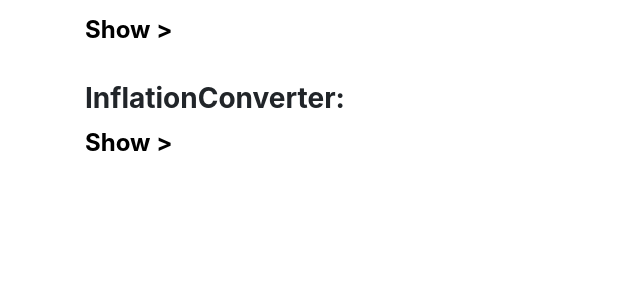
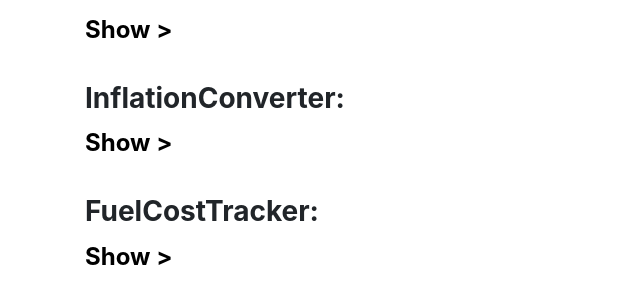
Before and after one commit to someingonewrong/Flask-Fuel-Basics, a Flask app: page /about in a window 1280 px wide. Shown: the part 563-848 px from the top of the page, without its empty margins (0-640 px from the left). Before the commit the page ends 714 px from the top, so only its background shows below. Run offline with Flask 3, Linux system fonts and the light colour scheme; parts of the project's set-up code (start-up, migrations or seed data) failed here and were passed over; some libraries are stand-ins or nearby versions.

Commit message:
Updated about

```diff
--- a/website/templates/about.html
+++ b/website/templates/about.html
@@ -102,6 +102,15 @@
 
     <li>2024-10-04 14:51 - Inflation converter completed</li>
 
+</div></div><br>
+
+<h3><b>FuelCostTracker:</b></h3>
+<input class="spoilerbutton" type="button" value="Show >" onclick="this.value=this.value=='Show >'?'Hide ⌄':'Show >';">
+<div class="spoiler"><div>
+
+    <li>2024-10-12 16:07 - added all fuel cost graph.  Requires database be modified to have fuel column.</li>
+    <li>2024-10-12 16:11 - Updated about</li>
+
 </div></div>
 
 {% endblock %}
```
